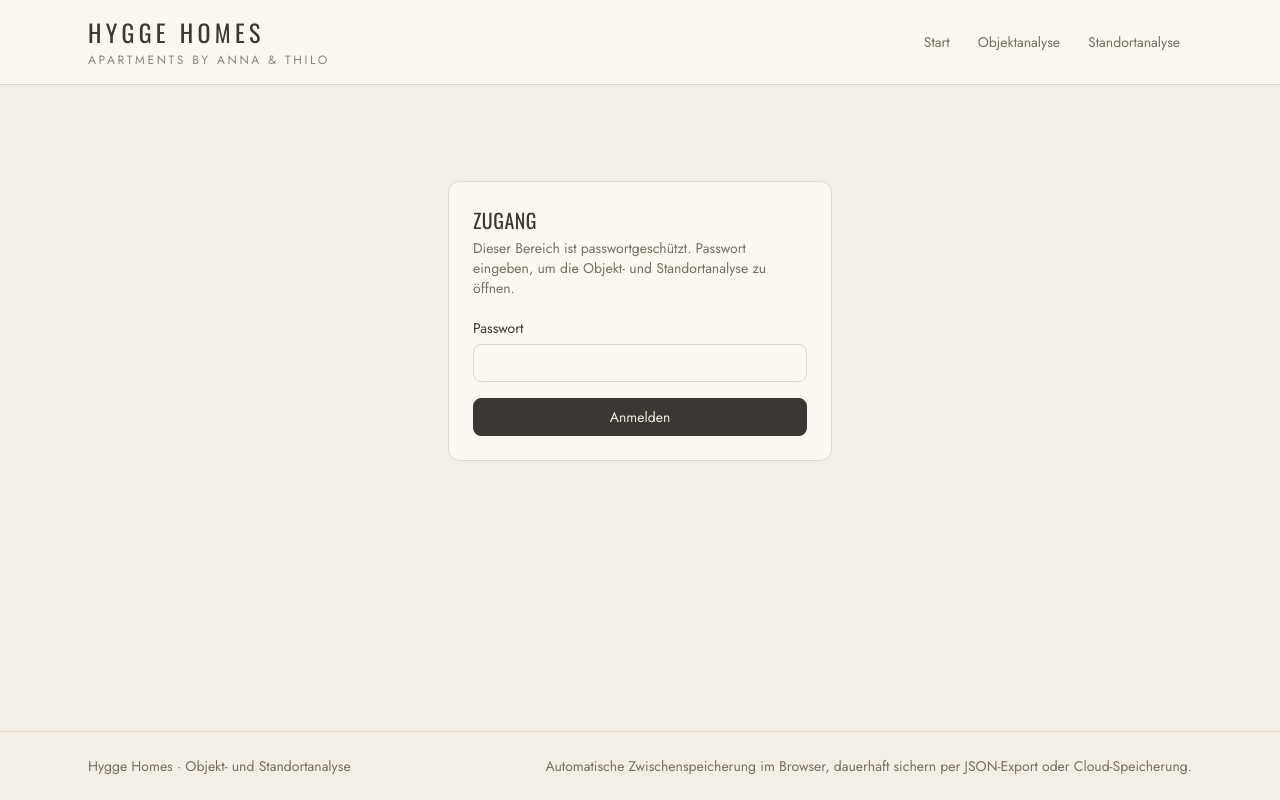
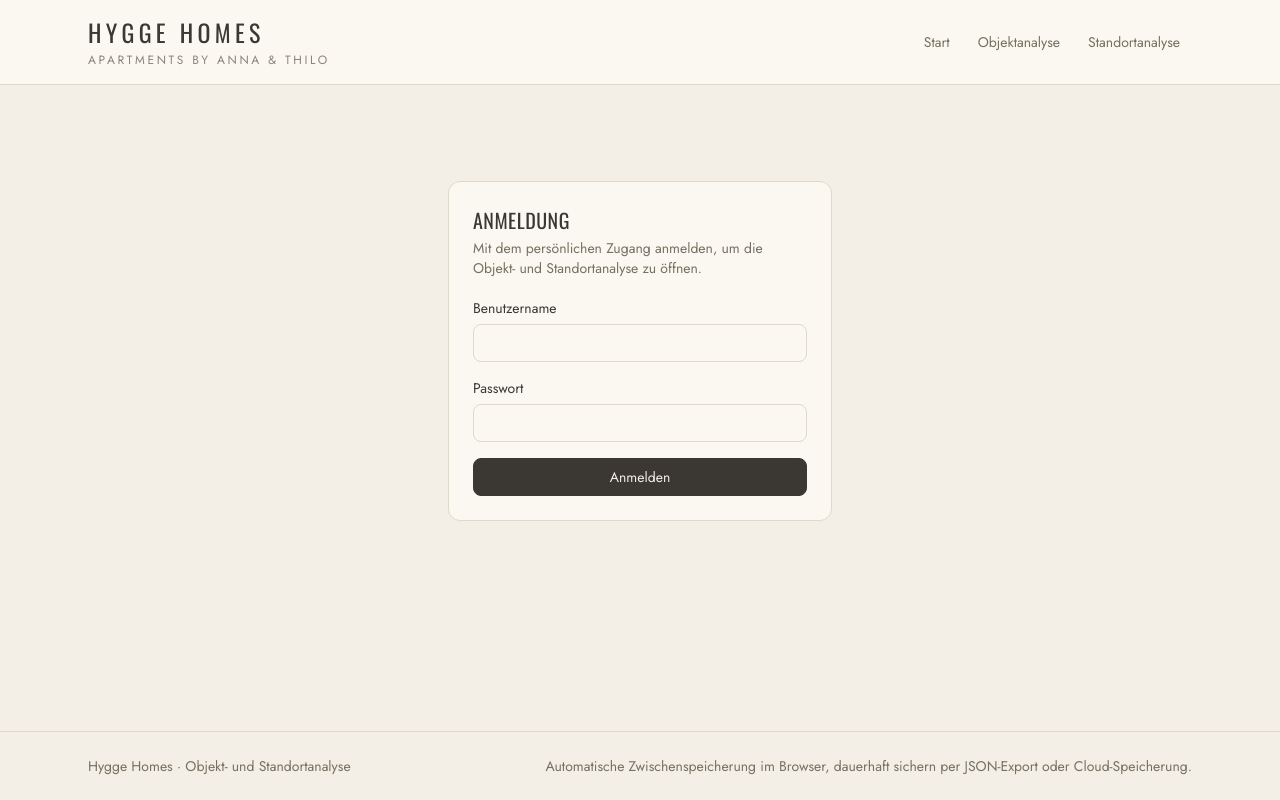
Before and after one commit to voozaatracking/hygge-Homes-Analyses, a Next.js app: page /login in a window 1280 px wide. Built offline with nearby package versions, Linux system fonts and the light colour scheme; no server answers.

Commit message:
Add files via upload

```diff
--- a/app/login/page.tsx
+++ b/app/login/page.tsx
@@ -4,12 +4,12 @@ import { useState, type FormEvent } from "react";
 import { Button, Card, Notice } from "@/components/ui";
 
 /**
- * Login-Seite des gemeinsamen Passwortschutzes.
- *
+ * Login-Seite: Benutzername und Passwort.
  * Nach erfolgreicher Anmeldung wird auf die ursprünglich aufgerufene Seite
  * weitergeleitet (Query-Parameter "from", nur seiteninterne Pfade erlaubt).
  */
 export default function LoginPage() {
+  const [username, setUsername] = useState("");
   const [password, setPassword] = useState("");
   const [error, setError] = useState<string | null>(null);
   const [pending, setPending] = useState(false);
@@ -24,7 +24,7 @@ export default function LoginPage() {
       const response = await fetch("/api/login", {
         method: "POST",
         headers: { "Content-Type": "application/json" },
-        body: JSON.stringify({ password }),
+        body: JSON.stringify({ username, password }),
       });
 
       if (response.ok) {
@@ -46,31 +46,51 @@ export default function LoginPage() {
     }
   }
 
+  const inputClass =
+    "w-full bg-card border border-line rounded-lg px-3 py-2 text-sm text-ink placeholder:text-muted/60 focus:border-taupe";
+
   return (
     <div className="py-16 flex justify-center">
       <Card className="w-full max-w-sm">
         <h1 className="font-display text-xl tracking-wide uppercase text-ink mb-1">
-          Zugang
+          Anmeldung
         </h1>
         <p className="text-sm text-muted mb-5">
-          Dieser Bereich ist passwortgeschützt. Passwort eingeben, um die
-          Objekt- und Standortanalyse zu öffnen.
+          Mit dem persönlichen Zugang anmelden, um die Objekt- und
+          Standortanalyse zu öffnen.
         </p>
         <form onSubmit={submit} className="space-y-4">
           <div>
             <label
-              htmlFor="site-password"
+              htmlFor="login-username"
+              className="block text-sm text-ink mb-1.5"
+            >
+              Benutzername
+            </label>
+            <input
+              id="login-username"
+              type="text"
+              autoComplete="username"
+              autoCapitalize="none"
+              value={username}
+              onChange={(event) => setUsername(event.target.value)}
+              className={inputClass}
+            />
+          </div>
+          <div>
+            <label
+              htmlFor="login-password"
               className="block text-sm text-ink mb-1.5"
             >
               Passwort
             </label>
             <input
-              id="site-password"
+              id="login-password"
               type="password"
               autoComplete="current-password"
               value={password}
               onChange={(event) => setPassword(event.target.value)}
-              className="w-full bg-card border border-line rounded-lg px-3 py-2 text-sm text-ink placeholder:text-muted/60 focus:border-taupe"
+              className={inputClass}
             />
           </div>
           {error ? <Notice kind="error">{error}</Notice> : null}
```
